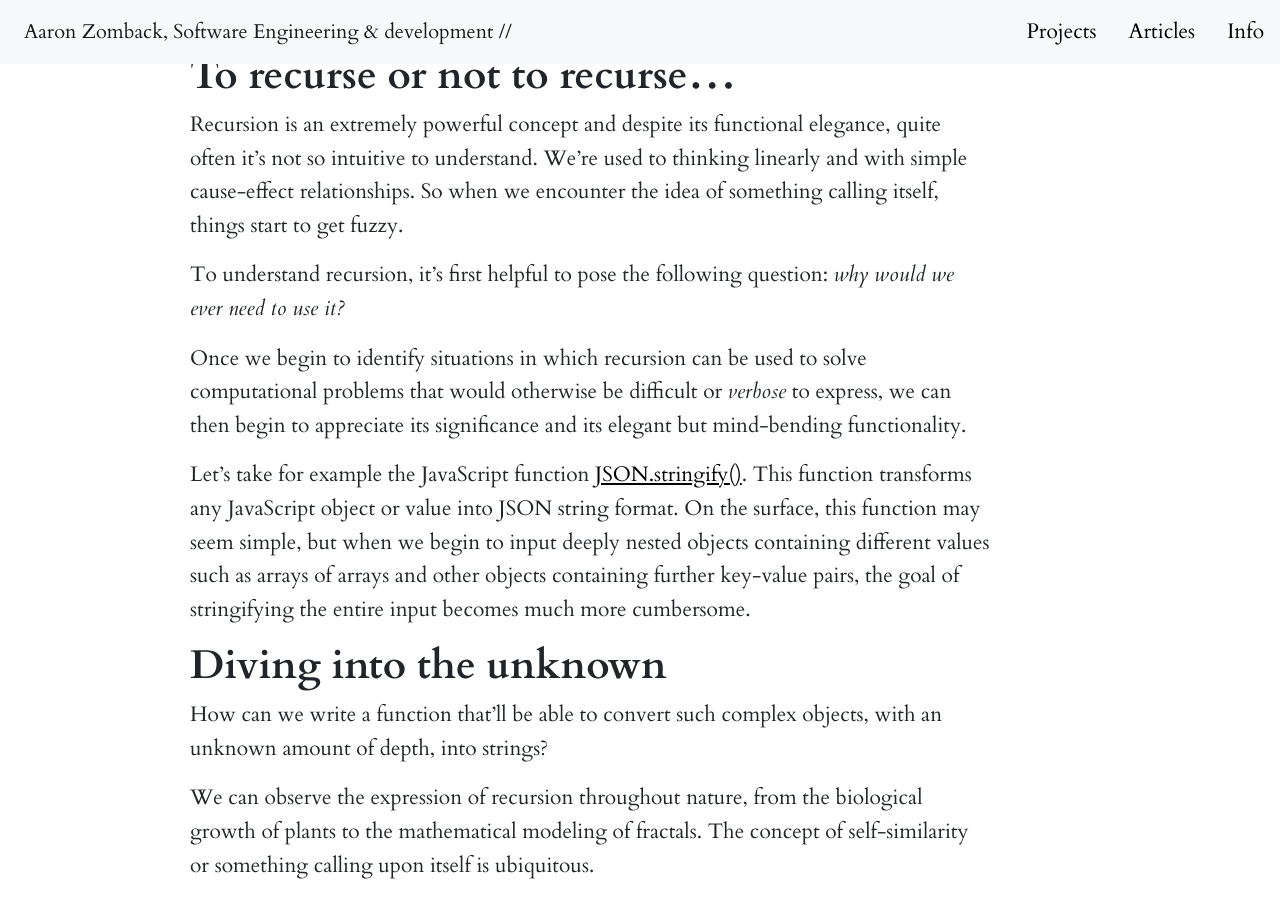
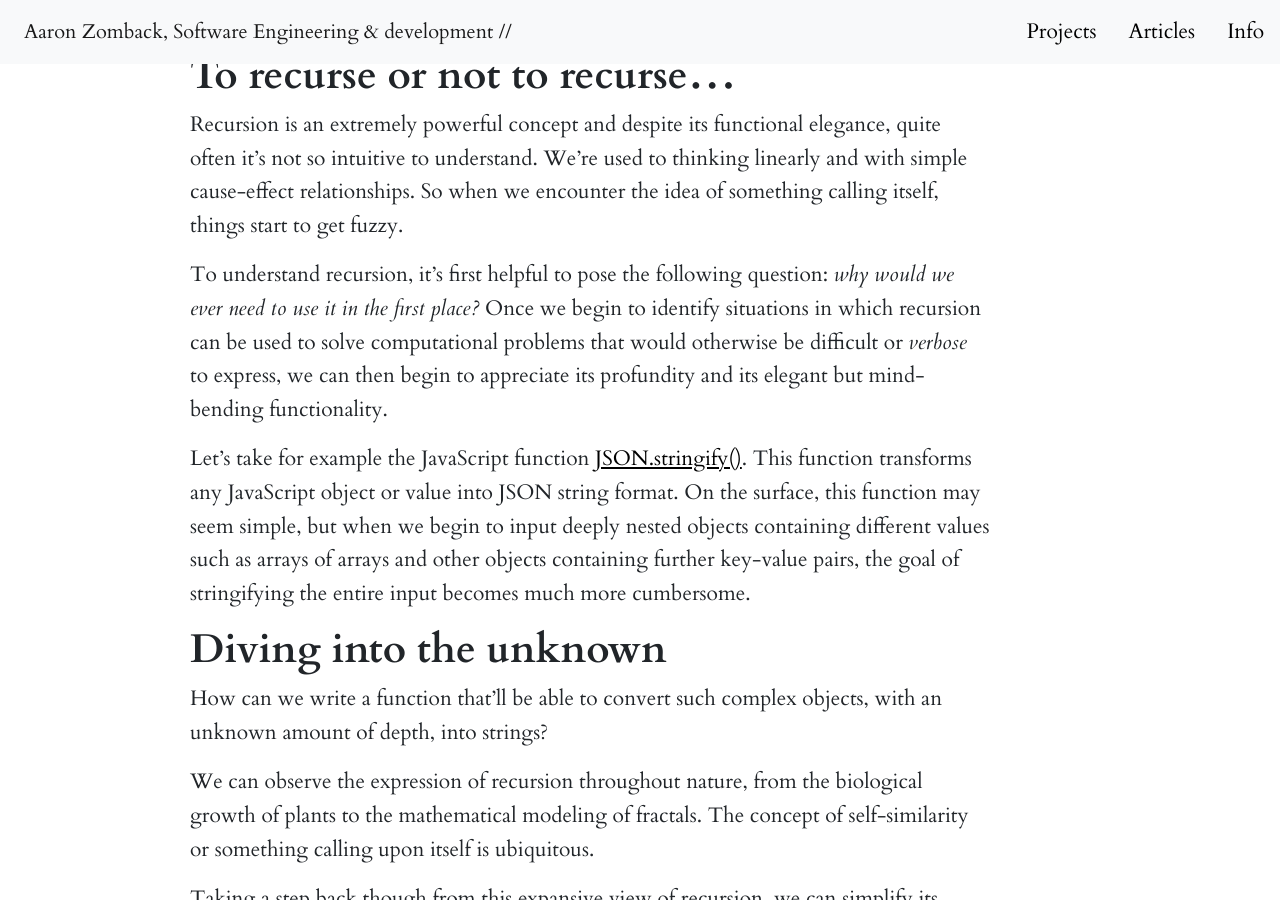
Before and after one commit to aaronzomback/design-portfolio, a Jekyll site: the page built from _posts/2021-04-30-what-is-recursion?.markdown, in a window 1280 px wide and 900 px high, scrolled down 666 px. Built offline with Jekyll 4.4.1, drawn with Linux system fonts in a browser that asks for light colours; nearby versions of some CDN libraries; grey boxes are pictures that could not be loaded.

Commit message:
Updated What Is Recursion?

```diff
--- a/_posts/2021-04-30-what-is-recursion?.markdown
+++ b/_posts/2021-04-30-what-is-recursion?.markdown
@@ -10,9 +10,7 @@ excerpt: Testing
 
 Recursion is an extremely powerful concept and despite its functional elegance, quite often it's not so intuitive to understand. We're used to thinking linearly and with simple cause-effect relationships. So when we encounter the idea of something calling itself, things start to get fuzzy.
 
-To understand recursion, it's first helpful to pose the following question: *why would we ever need to use it?*
-
-Once we begin to identify situations in which recursion can be used to solve computational problems that would otherwise be difficult or *verbose* to express, we can then begin to appreciate its significance and its elegant but mind-bending functionality.
+To understand recursion, it's first helpful to pose the following question: *why would we ever need to use it in the first place?* Once we begin to identify situations in which recursion can be used to solve computational problems that would otherwise be difficult or *verbose* to express, we can then begin to appreciate its profundity and its elegant but mind-bending functionality.
 
 Let's take for example the JavaScript function [JSON.stringify()](https://developer.mozilla.org/en-US/docs/Web/JavaScript/Reference/Global_Objects/JSON/stringify). This function transforms any JavaScript object or value into JSON string format. On the surface, this function may seem simple, but when we begin to input deeply nested objects containing different values such as arrays of arrays and other objects containing further key-value pairs, the goal of stringifying the entire input becomes much more cumbersome.
 
```
